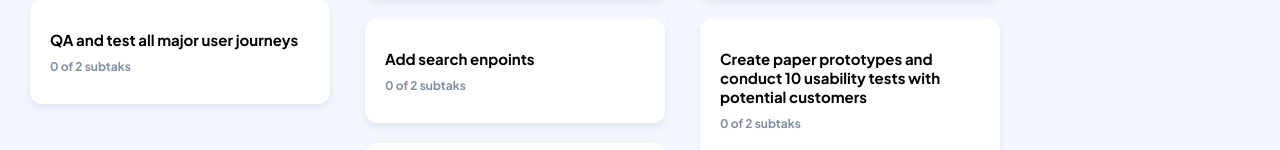
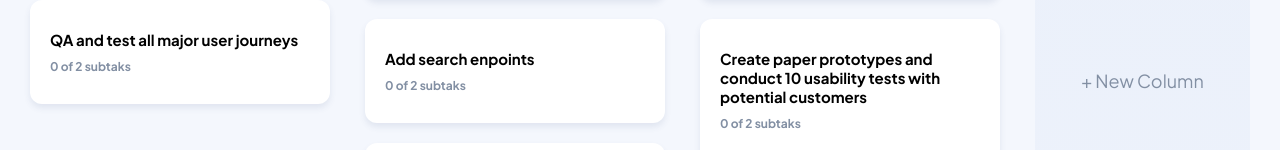
Before and after one commit to MtchedlishviliLevani/kanban-task-management-web-app, a React (Vite) app: page / in a window 1280 px wide. Shown: the part 508-658 px from the top of the page. Built offline with nearby package versions, Linux system fonts and the light colour scheme.

Commit message:
add new column component

```diff
--- a/src/App.tsx
+++ b/src/App.tsx
@@ -16,14 +16,15 @@ function App() {
 
   const { data, addBoard, shownOverlay, isShownOverlay, isDarkMode, modeSwitcher, isOpenSide, openSide, hideSide, toggleIsOpenSide } = useData();
   function handleAsideShowing() {
-    // shownOverlay(),
-    openSide()
+    shownOverlay(),
+      openSide()
   }
   return (
     <ThemeProvider theme={theme}>
       <GlobalStyle />
 
-      {isOpenSide && <StyledOverlay onClick={handleAsideShowing}></StyledOverlay>}
+
+      {isShownOverlay && <StyledOverlay onClick={handleAsideShowing}></StyledOverlay>}
       <StyledHeader $isDarkMode={isDarkMode}><Header /></StyledHeader>
 
       <MainWrapper>
--- a/src/assets/components/Aside.tsx
+++ b/src/assets/components/Aside.tsx
@@ -21,12 +21,17 @@ interface ButtonProps {
 
 function Aside() {
 
+
     // const [ActiveButton, setActiveButton] = useState("Platform Launch");
 
-    const { data, isDarkMode, isOpenSide, toggleIsOpenSide, activeButton, setActiveButton } = useData();
+    const { data, isDarkMode, isOpenSide, toggleIsOpenSide, activeButton, setActiveButton, shownOverlay } = useData();
     console.log(activeButton)
     const dataBoards = data.boards.map((board) => board.name);
     console.log(dataBoards)
+    function handle() {
+        toggleIsOpenSide(),
+            shownOverlay()
+    }
     return (
         <>
             <StyledAside $IsDarkMode={isDarkMode} $isOpenSide={isOpenSide}>
@@ -56,7 +61,7 @@ function Aside() {
 
                     </ButtonWrapper></SideTopPart>
                 <SideBottomPart><ModeSwitcher />
-                    <div onClick={toggleIsOpenSide}>
+                    <div onClick={handle}>
                         <img src={hiddenIcon} alt="" />
                         <span>Hide Sidebar</span>
                     </div>
--- a/src/assets/components/Board.tsx
+++ b/src/assets/components/Board.tsx
@@ -2,6 +2,7 @@ import styled from 'styled-components'
 import useData from '../../store/useBoard'
 import breakPoints from '../utility/BreakPoints'
 import showAside from "../images/icon-show-sidebar.svg"
+import NewColumn from './NewColumn'
 // import data from "../../data.json"
 
 interface States {
@@ -19,7 +20,7 @@ function Board() {
     }
     const { isDarkMode, isOpenSide, toggleIsOpenSide, shownOverlay, data, activeButton } = useData()
     const foundBoard = data.boards.find(board => board.name === activeButton);
-    console.log(foundBoard);
+    // console.log(foundBoard);
     const colors = [" #49C4E5", "#8471F2", "#67E2AE"];
 
     return (
@@ -32,11 +33,14 @@ function Board() {
                     <CardWrapper>{columnsName.tasks.map((task, i) => <CardStyled key={i} $isDarkMode={isDarkMode}><h2>{task.title}</h2><span>0 of {task.subtasks.length} subtaks</span></CardStyled>)}</CardWrapper>
 
                 </BoardWrapper>)
-                }</BoardContainer>
+                }
+                <NewColumn />
+            </BoardContainer>
 
         </BoardStyled >
     )
 }
+
 const CardWrapper = styled.div`
     display: flex;
     flex-direction: column;
@@ -79,6 +83,13 @@ width: 30rem;
 display: flex;
 flex-direction: column;
 gap: 1rem;
+cursor: pointer;
+transition: opacity .5s;
+${breakPoints.md}{
+    &:hover{
+        opacity: 50%;
+    }
+}
   &>h2{
     font-size: 1.5rem;
     font-weight: bold;
--- a/src/assets/components/Header.tsx
+++ b/src/assets/components/Header.tsx
@@ -20,9 +20,10 @@ function Header() {
 
     const { toggleIsOpenSide, shownOverlay, isShownOverlay } = useData();
     function handle() {
-        toggleIsOpenSide()
-
+        toggleIsOpenSide(),
+            shownOverlay()
     }
+    console.log(isShownOverlay)
     const { isDarkMode } = useData();
     return (
         <>
--- /dev/null
+++ b/src/assets/components/NewColumn.tsx
@@ -0,0 +1,41 @@
+import styled from 'styled-components'
+import useData from '../../store/useBoard'
+
+function NewColumn() {
+    const { isDarkMode } = useData()
+    return (
+        <StyledNewColumn $isDarkMode={isDarkMode}>
+            <button>+ New Column</button>
+        </StyledNewColumn>
+
+    )
+}
+
+const StyledNewColumn = styled.div < { $isDarkMode: boolean }>`
+    width: 30rem;
+    /* height: 100vh; */
+    background: ${({ $isDarkMode }) => $isDarkMode
+        ? "linear-gradient(180deg, rgba(43, 44, 55, 0.25) 0%, rgba(43, 44, 55, 0.125) 100%)"
+        : "linear-gradient(180deg, #E9EFFA 0%, rgba(233, 239, 250, 0.5) 100%)"};
+        border-radius: .6rem;
+        margin-top: calc(2rem + 1.4rem);
+        display: grid;
+        place-items: center;
+
+        &>button{
+            all: unset;
+            font-size: 1.8rem;
+            color: #828fa3;
+            cursor: pointer;
+            transition: color .5s;
+
+            &:hover{
+                color: #635FC7;
+;
+            }
+        }
+
+;
+`
+
+export default NewColumn
```
